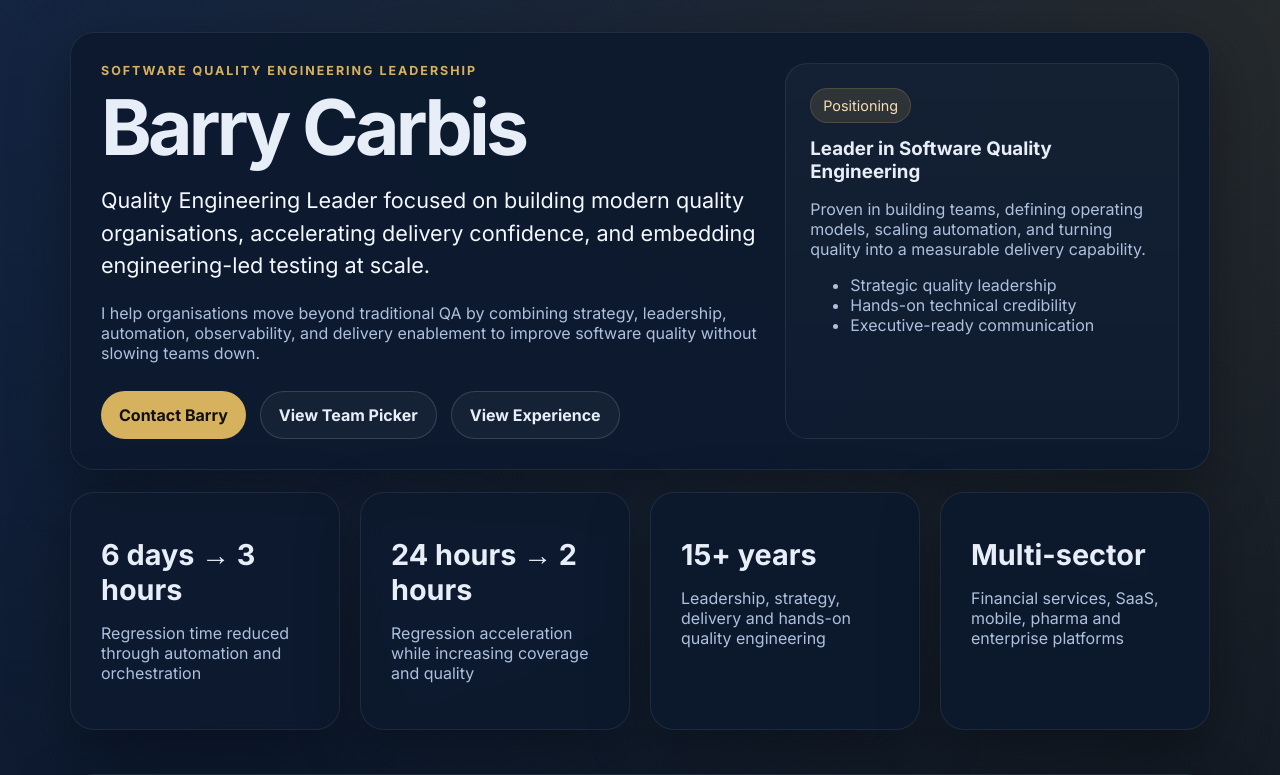
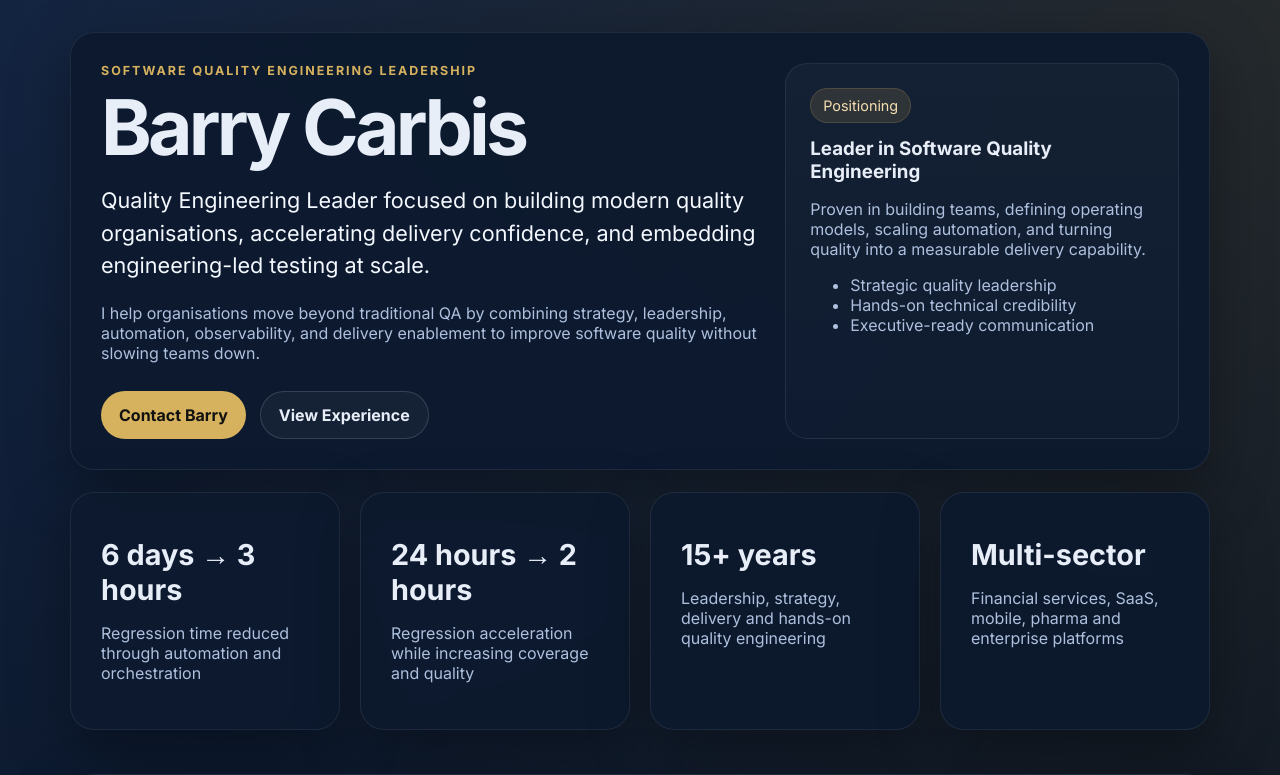
Before and after one commit to carbisb80/barry-cv-site, a Next.js app: page / in a window 1280 px wide. Shown: the top 775 px of the page. Built offline with nearby package versions, Linux system fonts and the light colour scheme.

Commit message:
Remove: Team Picker link from HomePage

```diff
--- a/app/page.tsx
+++ b/app/page.tsx
@@ -135,9 +135,6 @@ export default function HomePage() {
           <div className="hero-actions">
             <a href="mailto:barry.carbis@sky.com" className="button primary">
               Contact Barry
-            </a>
-            <a href="/team-picker" className="button secondary">
-              View Team Picker
             </a>
             <a href="#experience" className="button secondary">
               View Experience
```
